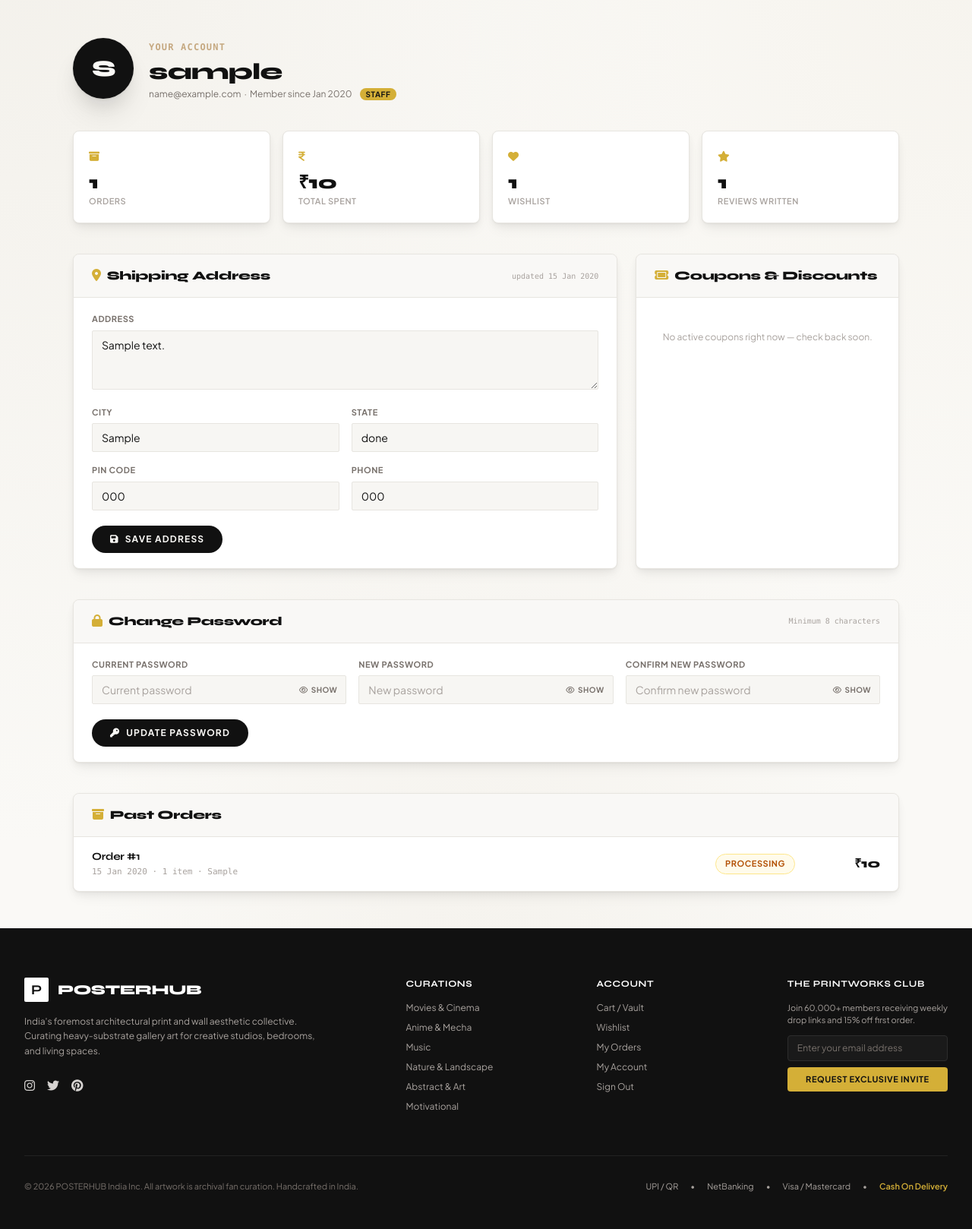
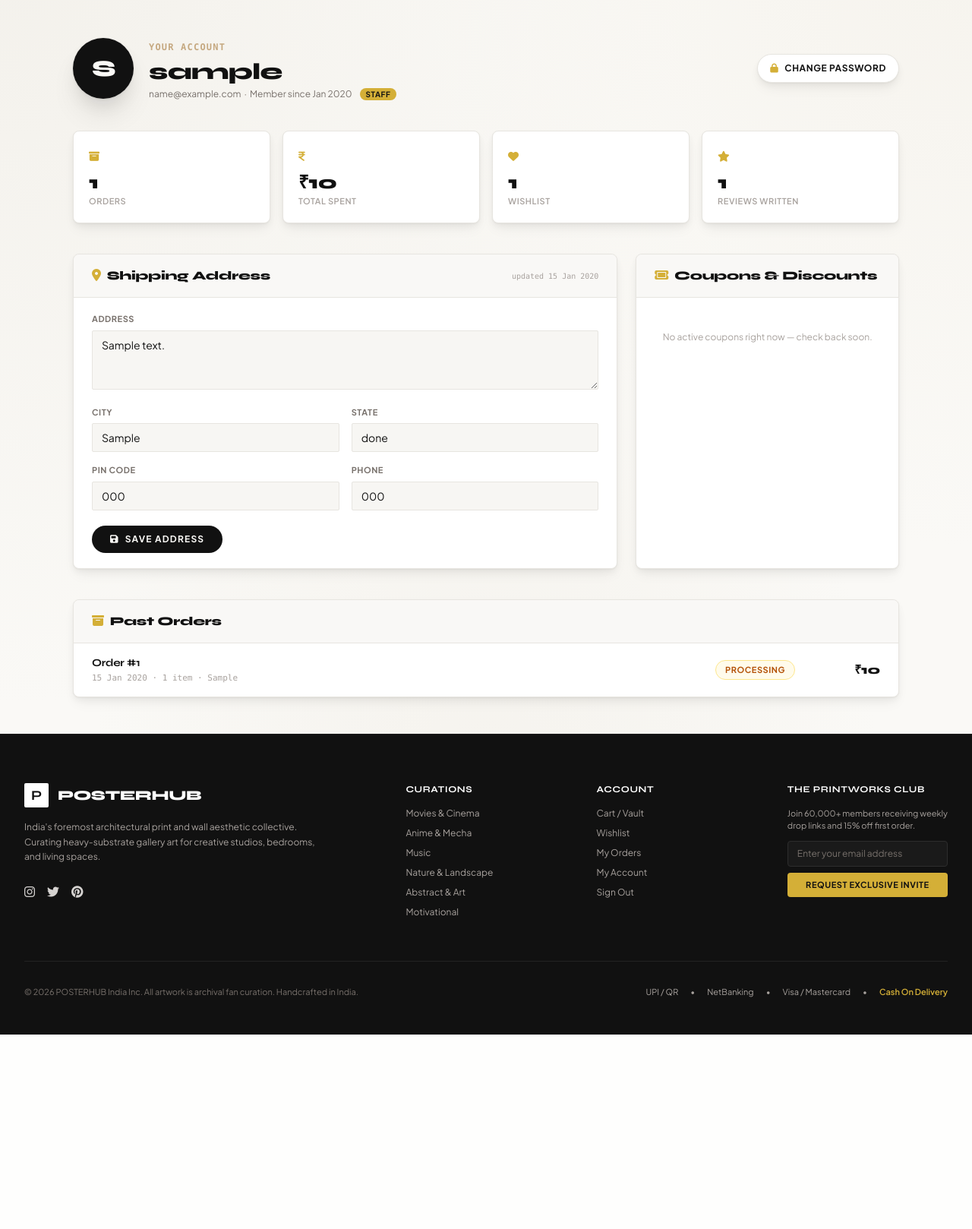
Before and after one commit to amiiithh/posterhub2.0, a Django app: page /profile/ in a window 1280 px wide. Shown: the part 119-1737 px from the top of the page at 76% size. After the commit the page ends 1481 px from the top, so only its background shows below. Run offline with Django 5.2, Linux system fonts and the light colour scheme; a user stored in the database is signed in; tables that the repository leaves empty hold one stand-in row (values such as "Sample post"); some libraries are stand-ins or nearby versions.

Commit message:
updated change password

```diff
--- a/shop/templates/profile.html
+++ b/shop/templates/profile.html
@@ -17,6 +17,11 @@
         {% if user.is_staff %}<span class="ml-2 px-2 py-0.5 bg-champagne text-noir text-[10px] font-bold uppercase tracking-wider rounded-full">Staff</span>{% endif %}
       </p>
     </div>
+    <button type="button" id="open-password-modal"
+      aria-haspopup="dialog" aria-controls="change-password-modal"
+      class="sm:ml-auto inline-flex items-center gap-2 px-4 py-2.5 bg-galleryWhite border border-stoneLine text-noir text-xs font-bold uppercase tracking-wider rounded-full hover:border-noir hover:bg-plaster transition-all gallery-shadow-flat">
+      <i class="fa-solid fa-lock text-champagne text-xs"></i>Change Password
+    </button>
   </div>
 
   <!-- Stats -->
@@ -121,76 +126,6 @@
     </div>
   </div>
 
-  <!-- Change password -->
-  <div id="change-password-section" class="bg-galleryWhite border border-stoneLine rounded-lg gallery-shadow-flat overflow-hidden mb-10">
-    <div class="px-6 py-4 border-b border-stoneLine bg-plaster/50 flex items-center justify-between">
-      <h2 class="font-display font-extrabold text-base text-noir"><i class="fa-solid fa-lock text-champagne mr-2"></i>Change Password</h2>
-      <span class="text-[10px] font-mono text-stone-400">Minimum 8 characters</span>
-    </div>
-    <form method="post" id="password-change-form" class="px-6 py-5">
-      {% csrf_token %}
-      <input type="hidden" name="action" value="change_password">
-      {% if pw_form.non_field_errors %}
-      <div class="mb-4 px-3.5 py-2.5 bg-red-50 border border-red-200 rounded text-red-700 text-xs font-medium" role="alert">
-        <i class="fa-solid fa-circle-exclamation mr-1.5"></i>{{ pw_form.non_field_errors|join:' ' }}
-      </div>
-      {% endif %}
-      <div class="grid grid-cols-1 md:grid-cols-3 gap-4">
-        <div>
-          <label for="{{ pw_form.old_password.id_for_label }}" class="block text-[11px] font-bold uppercase tracking-wider text-stone-500 mb-1.5">Current password</label>
-          <div class="relative">
-            <input id="{{ pw_form.old_password.id_for_label }}" name="{{ pw_form.old_password.html_name }}" type="password"
-              required autocomplete="current-password" placeholder="Current password"
-              {% if pw_form.old_password.errors %}aria-invalid="true" aria-describedby="old-password-error"{% endif %}
-              class="w-full pl-3 pr-16 py-2 bg-plaster/70 border border-stoneLine rounded-sm text-sm text-noir placeholder-stone-400 focus:outline-none focus:ring-1 focus:ring-noir focus:bg-galleryWhite transition-all"/>
-            <button type="button" id="toggle-old-password" data-password-toggle="{{ pw_form.old_password.id_for_label }}" data-label-subject="current password"
-              aria-controls="{{ pw_form.old_password.id_for_label }}" aria-pressed="false" aria-label="Show current password"
-              class="absolute inset-y-0 right-0 px-3 flex items-center gap-1 text-[10px] font-bold uppercase tracking-wider text-stone-500 hover:text-noir transition-colors">
-              <i class="fa-regular fa-eye" data-eye-icon></i><span data-eye-text>Show</span>
-            </button>
-          </div>
-          {% for e in pw_form.old_password.errors %}<p id="old-password-error" class="mt-1 text-red-600 text-xs font-medium">{{ e }}</p>{% endfor %}
-        </div>
-
-        <div>
-          <label for="{{ pw_form.new_password1.id_for_label }}" class="block text-[11px] font-bold uppercase tracking-wider text-stone-500 mb-1.5">New password</label>
-          <div class="relative">
-            <input id="{{ pw_form.new_password1.id_for_label }}" name="{{ pw_form.new_password1.html_name }}" type="password"
-              required autocomplete="new-password" placeholder="New password"
-              {% if pw_form.new_password1.errors %}aria-invalid="true" aria-describedby="new-password1-error"{% endif %}
-              class="w-full pl-3 pr-16 py-2 bg-plaster/70 border border-stoneLine rounded-sm text-sm text-noir placeholder-stone-400 focus:outline-none focus:ring-1 focus:ring-noir focus:bg-galleryWhite transition-all"/>
-            <button type="button" id="toggle-new-password1" data-password-toggle="{{ pw_form.new_password1.id_for_label }}" data-label-subject="new password"
-              aria-controls="{{ pw_form.new_password1.id_for_label }}" aria-pressed="false" aria-label="Show new password"
-              class="absolute inset-y-0 right-0 px-3 flex items-center gap-1 text-[10px] font-bold uppercase tracking-wider text-stone-500 hover:text-noir transition-colors">
-              <i class="fa-regular fa-eye" data-eye-icon></i><span data-eye-text>Show</span>
-            </button>
-          </div>
-          {% for e in pw_form.new_password1.errors %}<p id="new-password1-error" class="mt-1 text-red-600 text-xs font-medium">{{ e }}</p>{% endfor %}
-        </div>
-
-        <div>
-          <label for="{{ pw_form.new_password2.id_for_label }}" class="block text-[11px] font-bold uppercase tracking-wider text-stone-500 mb-1.5">Confirm new password</label>
-          <div class="relative">
-            <input id="{{ pw_form.new_password2.id_for_label }}" name="{{ pw_form.new_password2.html_name }}" type="password"
-              required autocomplete="new-password" placeholder="Confirm new password"
-              {% if pw_form.new_password2.errors %}aria-invalid="true" aria-describedby="new-password2-error"{% endif %}
-              class="w-full pl-3 pr-16 py-2 bg-plaster/70 border border-stoneLine rounded-sm text-sm text-noir placeholder-stone-400 focus:outline-none focus:ring-1 focus:ring-noir focus:bg-galleryWhite transition-all"/>
-            <button type="button" id="toggle-new-password2" data-password-toggle="{{ pw_form.new_password2.id_for_label }}" data-label-subject="confirm new password"
-              aria-controls="{{ pw_form.new_password2.id_for_label }}" aria-pressed="false" aria-label="Show confirm new password"
-              class="absolute inset-y-0 right-0 px-3 flex items-center gap-1 text-[10px] font-bold uppercase tracking-wider text-stone-500 hover:text-noir transition-colors">
-              <i class="fa-regular fa-eye" data-eye-icon></i><span data-eye-text>Show</span>
-            </button>
-          </div>
-          {% for e in pw_form.new_password2.errors %}<p id="new-password2-error" class="mt-1 text-red-600 text-xs font-medium">{{ e }}</p>{% endfor %}
-        </div>
-      </div>
-      <button id="change-password-btn" type="submit"
-        class="mt-5 px-6 py-2.5 bg-noir text-alabaster text-xs font-bold uppercase tracking-widest rounded-full hover:bg-obsidian disabled:opacity-60 disabled:cursor-not-allowed transition-all">
-        <i class="fa-solid fa-key mr-2"></i><span id="change-password-label">Update Password</span>
-      </button>
-    </form>
-  </div>
-
   <!-- Recent orders -->
   <div class="bg-galleryWhite border border-stoneLine rounded-lg gallery-shadow-flat overflow-hidden">
     <div class="px-6 py-4 border-b border-stoneLine bg-plaster/50 flex items-center justify-between">
@@ -226,6 +161,95 @@
   </div>
 
 </div>
+
+<!-- Change Password Modal -->
+<div id="change-password-modal"
+  class="fixed inset-0 z-50 flex items-center justify-center p-4 bg-noir/50 backdrop-blur-sm {% if not pw_form.errors %}hidden{% endif %}"
+  role="dialog" aria-modal="true" aria-labelledby="change-password-modal-title">
+  <div id="change-password-dialog" class="w-full max-w-md bg-galleryWhite border border-stoneLine rounded-xl gallery-shadow-elevated overflow-hidden">
+    <div class="px-6 py-4 border-b border-stoneLine bg-plaster/50 flex items-center justify-between">
+      <div>
+        <h2 id="change-password-modal-title" class="font-display font-extrabold text-base text-noir">
+          <i class="fa-solid fa-lock text-champagne mr-2"></i>Change Password
+        </h2>
+        <p class="text-[11px] text-stone-400 mt-0.5">Minimum 8 characters</p>
+      </div>
+      <button type="button" id="close-password-modal" aria-label="Close change password dialog"
+        class="w-8 h-8 rounded-full flex items-center justify-center text-stone-400 hover:text-noir hover:bg-stoneLine/50 transition-colors">
+        <i class="fa-solid fa-xmark text-sm"></i>
+      </button>
+    </div>
+
+    <form method="post" id="password-change-form" class="px-6 py-5 space-y-4">
+      {% csrf_token %}
+      <input type="hidden" name="action" value="change_password">
+      {% if pw_form.non_field_errors %}
+      <div class="px-3.5 py-2.5 bg-red-50 border border-red-200 rounded text-red-700 text-xs font-medium" role="alert">
+        <i class="fa-solid fa-circle-exclamation mr-1.5"></i>{{ pw_form.non_field_errors|join:' ' }}
+      </div>
+      {% endif %}
+
+      <div>
+        <label for="{{ pw_form.old_password.id_for_label }}" class="block text-[11px] font-bold uppercase tracking-wider text-stone-500 mb-1.5">Current password</label>
+        <div class="relative">
+          <input id="{{ pw_form.old_password.id_for_label }}" name="{{ pw_form.old_password.html_name }}" type="password"
+            required autocomplete="current-password" placeholder="Current password"
+            {% if pw_form.old_password.errors %}aria-invalid="true" aria-describedby="old-password-error"{% endif %}
+            class="w-full pl-3.5 pr-16 py-2.5 bg-plaster/70 border border-stoneLine rounded-sm text-sm text-noir placeholder-stone-400 focus:outline-none focus:ring-1 focus:ring-noir focus:bg-galleryWhite transition-all"/>
+          <button type="button" id="toggle-old-password" data-password-toggle="{{ pw_form.old_password.id_for_label }}" data-label-subject="current password"
+            aria-controls="{{ pw_form.old_password.id_for_label }}" aria-pressed="false" aria-label="Show current password"
+            class="absolute inset-y-0 right-0 px-3.5 flex items-center gap-1 text-[10px] font-bold uppercase tracking-wider text-stone-500 hover:text-noir transition-colors">
+            <i class="fa-regular fa-eye" data-eye-icon></i><span data-eye-text>Show</span>
+          </button>
+        </div>
+        {% for e in pw_form.old_password.errors %}<p id="old-password-error" class="mt-1 text-red-600 text-xs font-medium">{{ e }}</p>{% endfor %}
+      </div>
+
+      <div>
+        <label for="{{ pw_form.new_password1.id_for_label }}" class="block text-[11px] font-bold uppercase tracking-wider text-stone-500 mb-1.5">New password</label>
+        <div class="relative">
+          <input id="{{ pw_form.new_password1.id_for_label }}" name="{{ pw_form.new_password1.html_name }}" type="password"
+            required autocomplete="new-password" placeholder="At least 8 characters"
+            {% if pw_form.new_password1.errors %}aria-invalid="true" aria-describedby="new-password1-error"{% endif %}
+            class="w-full pl-3.5 pr-16 py-2.5 bg-plaster/70 border border-stoneLine rounded-sm text-sm text-noir placeholder-stone-400 focus:outline-none focus:ring-1 focus:ring-noir focus:bg-galleryWhite transition-all"/>
+          <button type="button" id="toggle-new-password1" data-password-toggle="{{ pw_form.new_password1.id_for_label }}" data-label-subject="new password"
+            aria-controls="{{ pw_form.new_password1.id_for_label }}" aria-pressed="false" aria-label="Show new password"
+            class="absolute inset-y-0 right-0 px-3.5 flex items-center gap-1 text-[10px] font-bold uppercase tracking-wider text-stone-500 hover:text-noir transition-colors">
+            <i class="fa-regular fa-eye" data-eye-icon></i><span data-eye-text>Show</span>
+          </button>
+        </div>
+        {% for e in pw_form.new_password1.errors %}<p id="new-password1-error" class="mt-1 text-red-600 text-xs font-medium">{{ e }}</p>{% endfor %}
+      </div>
+
+      <div>
+        <label for="{{ pw_form.new_password2.id_for_label }}" class="block text-[11px] font-bold uppercase tracking-wider text-stone-500 mb-1.5">Confirm new password</label>
+        <div class="relative">
+          <input id="{{ pw_form.new_password2.id_for_label }}" name="{{ pw_form.new_password2.html_name }}" type="password"
+            required autocomplete="new-password" placeholder="Re-enter new password"
+            {% if pw_form.new_password2.errors %}aria-invalid="true" aria-describedby="new-password2-error"{% endif %}
+            class="w-full pl-3.5 pr-16 py-2.5 bg-plaster/70 border border-stoneLine rounded-sm text-sm text-noir placeholder-stone-400 focus:outline-none focus:ring-1 focus:ring-noir focus:bg-galleryWhite transition-all"/>
+          <button type="button" id="toggle-new-password2" data-password-toggle="{{ pw_form.new_password2.id_for_label }}" data-label-subject="confirm new password"
+            aria-controls="{{ pw_form.new_password2.id_for_label }}" aria-pressed="false" aria-label="Show confirm new password"
+            class="absolute inset-y-0 right-0 px-3.5 flex items-center gap-1 text-[10px] font-bold uppercase tracking-wider text-stone-500 hover:text-noir transition-colors">
+            <i class="fa-regular fa-eye" data-eye-icon></i><span data-eye-text>Show</span>
+          </button>
+        </div>
+        {% for e in pw_form.new_password2.errors %}<p id="new-password2-error" class="mt-1 text-red-600 text-xs font-medium">{{ e }}</p>{% endfor %}
+      </div>
+
+      <div class="pt-2 flex items-center justify-end gap-3">
+        <button type="button" id="cancel-password-modal"
+          class="px-4 py-2.5 text-xs font-bold uppercase tracking-wider text-stone-500 hover:text-noir transition-colors">
+          Cancel
+        </button>
+        <button id="change-password-btn" type="submit"
+          class="px-6 py-2.5 bg-noir text-alabaster text-xs font-bold uppercase tracking-widest rounded-full hover:bg-obsidian disabled:opacity-60 disabled:cursor-not-allowed transition-all">
+          <i class="fa-solid fa-key mr-2"></i><span id="change-password-label">Update Password</span>
+        </button>
+      </div>
+    </form>
+  </div>
+</div>
 {% endblock %}
 
 {% block extra_js %}
@@ -239,11 +263,15 @@ function copyCode(btn, code) {
 }
 
 (function () {
+  var modal = document.getElementById('change-password-modal');
+  var openBtn = document.getElementById('open-password-modal');
+  var closeBtn = document.getElementById('close-password-modal');
+  var cancelBtn = document.getElementById('cancel-password-modal');
   var form = document.getElementById('password-change-form');
   var submit = document.getElementById('change-password-btn');
   var label = document.getElementById('change-password-label');
   var toggles = document.querySelectorAll('[data-password-toggle]');
-  if (!form || !toggles.length) return;
+  if (!modal || !form) return;
 
   function setVisible(toggle, show) {
     var input = document.getElementById(toggle.getAttribute('data-password-toggle'));
@@ -257,6 +285,30 @@ function copyCode(btn, code) {
     if (text) text.textContent = show ? 'Hide' : 'Show';
     if (icon) icon.className = show ? 'fa-regular fa-eye-slash' : 'fa-regular fa-eye';
   }
+
+  function openModal() {
+    modal.classList.remove('hidden');
+    document.body.classList.add('overflow-hidden');
+    var first = form.querySelector('[aria-invalid="true"]') || document.getElementById('id_old_password');
+    if (first) first.focus();
+  }
+
+  function closeModal() {
+    modal.classList.add('hidden');
+    document.body.classList.remove('overflow-hidden');
+    toggles.forEach(function (t) { setVisible(t, false); });
+    if (openBtn) openBtn.focus();
+  }
+
+  if (openBtn) openBtn.addEventListener('click', openModal);
+  if (closeBtn) closeBtn.addEventListener('click', closeModal);
+  if (cancelBtn) cancelBtn.addEventListener('click', closeModal);
+  modal.addEventListener('click', function (e) {
+    if (e.target === modal) closeModal();
+  });
+  document.addEventListener('keydown', function (e) {
+    if (e.key === 'Escape' && !modal.classList.contains('hidden')) closeModal();
+  });
 
   toggles.forEach(function (toggle) {
     toggle.addEventListener('click', function () {
@@ -280,8 +332,11 @@ function copyCode(btn, code) {
     if (submit) submit.disabled = false;
     if (label) label.textContent = 'Update Password';
   });
+
   {% if pw_form.errors %}
-  document.getElementById('change-password-section').scrollIntoView({ behavior: 'smooth', block: 'center' });
+  document.body.classList.add('overflow-hidden');
+  var firstInvalid = form.querySelector('[aria-invalid="true"]');
+  if (firstInvalid) firstInvalid.focus();
   {% endif %}
 })();
 </script>
```
Also changed, not shown: shop/tests.py (+9 -1 lines).
